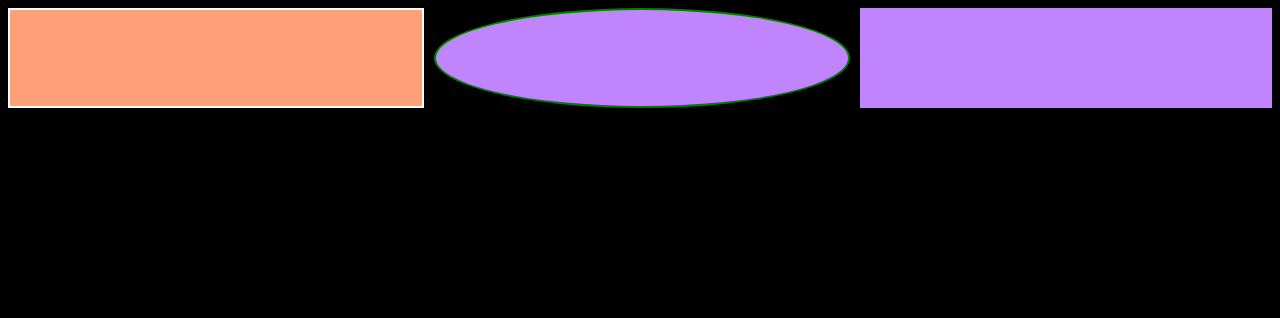
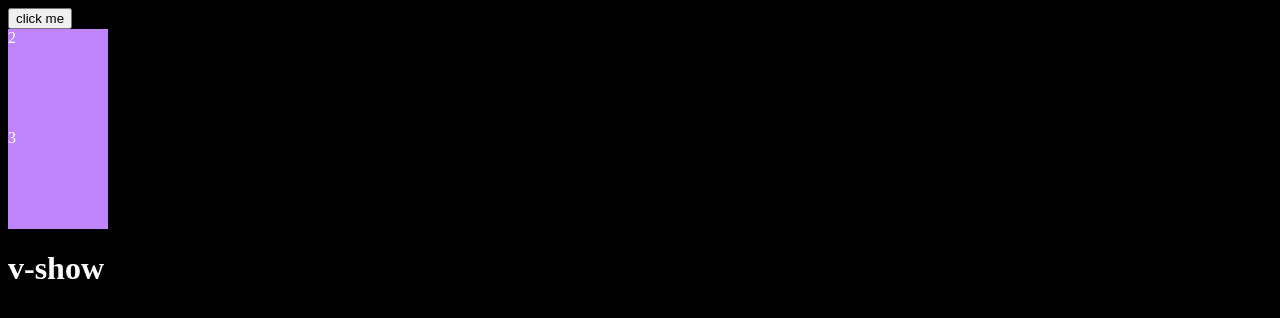
Before and after one commit to iefnaug/vue-start, a Vue app: page / in a window 1280 px wide. Shown: the top 318 px of the page. Built offline with nearby package versions, Linux system fonts and the light colour scheme.

Commit message:
条件渲染

```diff
--- a/src/App.vue
+++ b/src/App.vue
@@ -2,12 +2,14 @@
 import Demo01 from "./components/Demo01.vue";
 import Demo02 from "./components/Demo02.vue";
 // import Demo03 from "./components/Demo03.vue";
-import Demo04 from "./components/Demo04.vue";
+// import Demo04 from "./components/Demo04.vue";
+import Demo05 from "./components/Demo05.vue";
 </script>
 
 <template>
 <!--  <Demo01></Demo01>-->
 <!--  <Demo02></Demo02>-->
 <!--  <Demo03></Demo03>-->
-  <Demo04></Demo04>
+<!--  <Demo04></Demo04>-->
+  <Demo05></Demo05>
 </template>
--- /dev/null
+++ b/src/components/Demo05.vue
@@ -0,0 +1,29 @@
+<script setup>
+//条件渲染
+import {ref} from "vue";
+
+const show = ref(false)
+function showOrHide() {
+  show.value = !show.value;
+}
+</script>
+
+<template>
+  <button @click="showOrHide">click me</button>
+  <div class="box" v-if="show">1</div>
+  <template v-else>
+    <div class="box">2</div>
+    <div class="box">3</div>
+  </template>
+
+  <h1 v-show="true">v-show</h1>
+
+</template>
+
+<style scoped>
+.box {
+  width: 100px;
+  height: 100px;
+  background-color: #c084fc;
+}
+</style>
```
